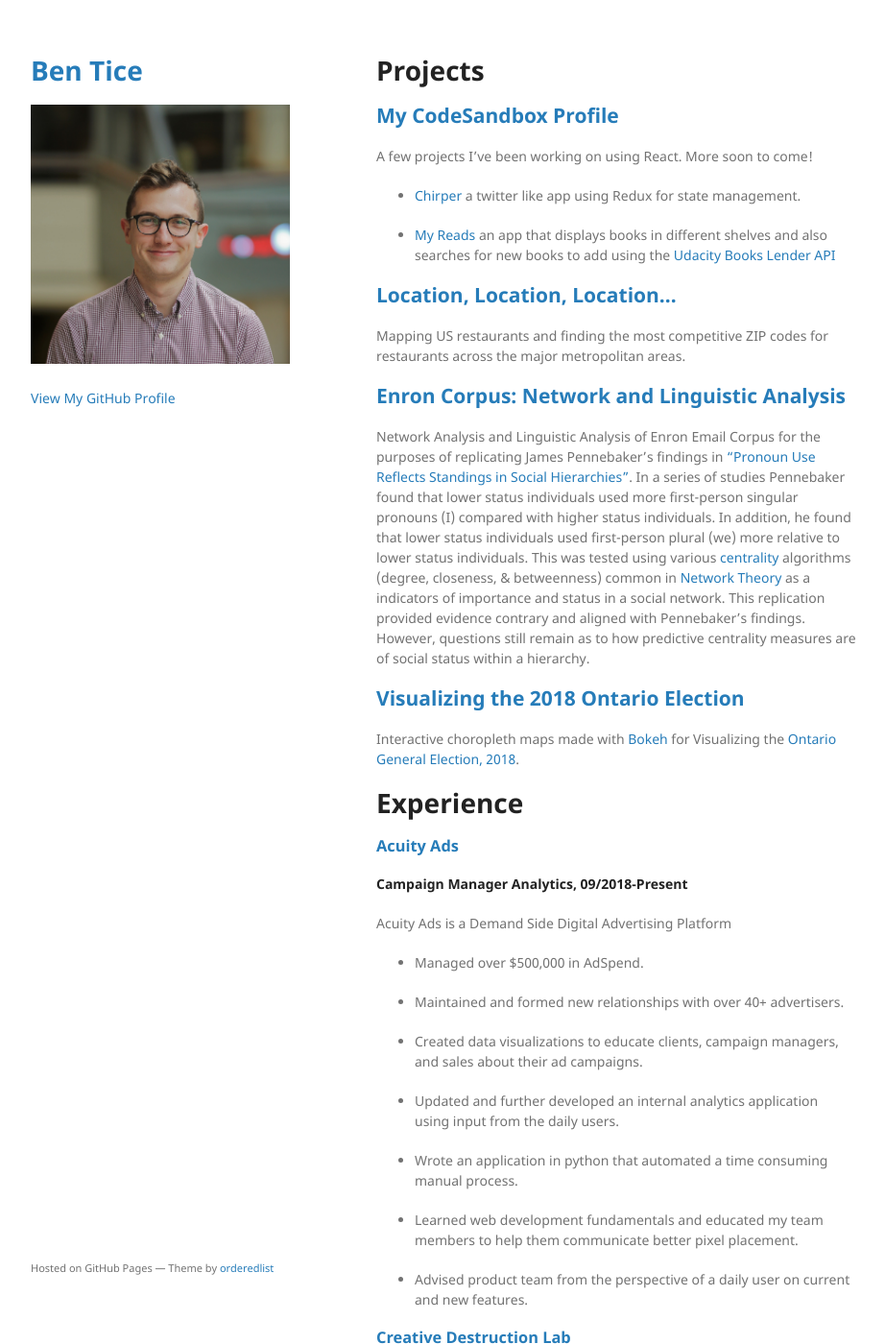
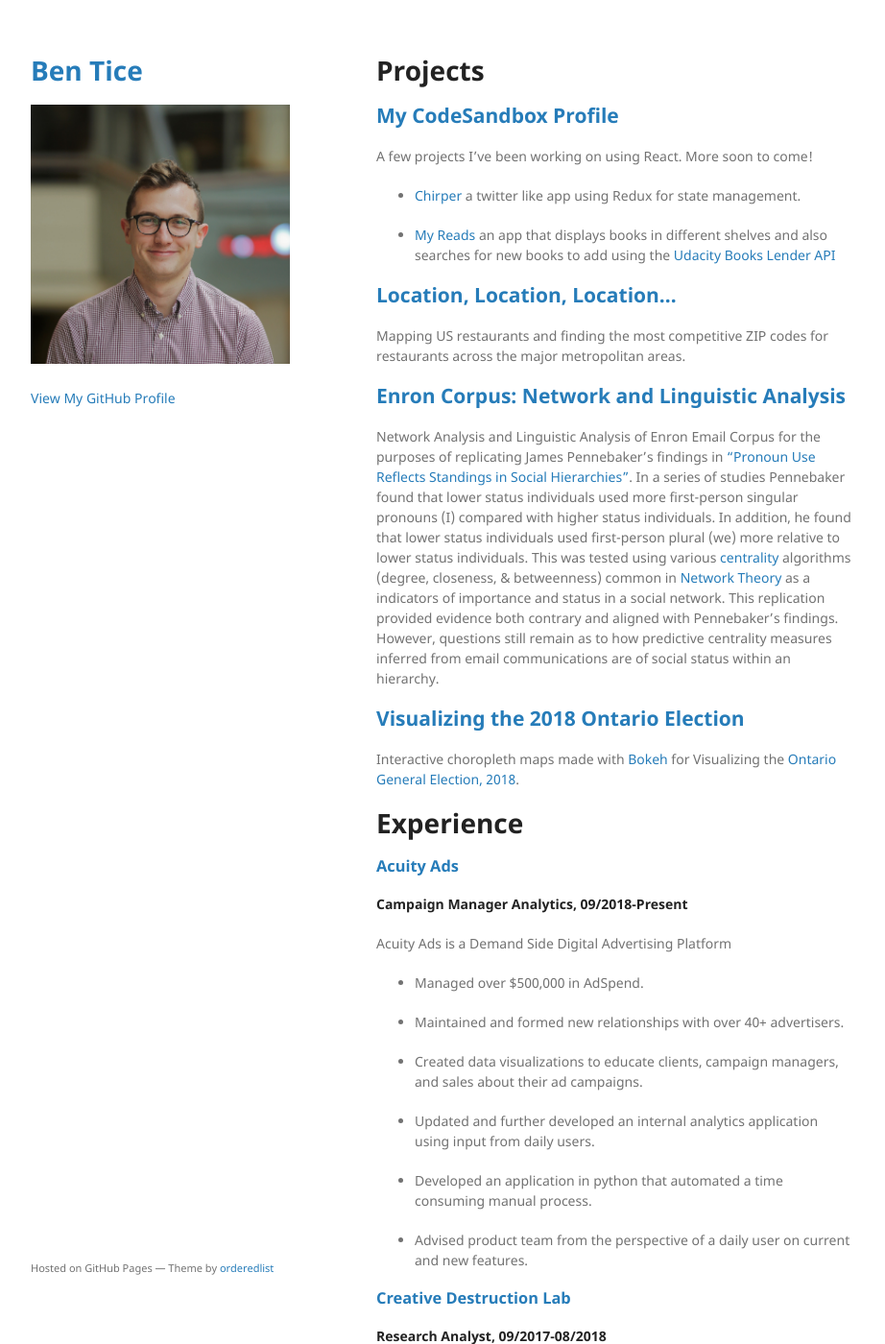
Before and after one commit to bentice/bentice.github.io, a Jekyll site: the page built from index.md, in a window 1280 px wide and 1400 px high. Shown: the whole window at 96% size, without its empty margins (178-1100 px from the left). Built offline with Jekyll 4.4.1, drawn with Linux system fonts in a browser that asks for light colours; the repository's description, which GitHub fills in, is left out; our own code applies the rules of GitHub Pages for plain Markdown files; some of the changed text lies outside the part shown.

```diff
--- a/index.md
+++ b/index.md
@@ -13,14 +13,13 @@ A few projects I've been working on using React. More soon to come!
 * [My Reads](https://v3jfp.codesandbox.io/) an app that displays books in different shelves and also searches for new books to add using the [Udacity Books Lender API](https://reactnd-books-api.udacity.com/)
 
 
-
 ## [Location, Location, Location...](http://rpubs.com/ben_tice/restzipcodes)
 
 Mapping US restaurants and finding the most competitive ZIP codes for restaurants across the major metropolitan areas.
 
 ## [Enron Corpus: Network and Linguistic Analysis](Enron_Article.md)
 
-Network Analysis and Linguistic Analysis of Enron Email Corpus for the purposes of replicating James Pennebaker's findings in ["Pronoun Use Reflects Standings in Social Hierarchies"](http://citeseerx.ist.psu.edu/viewdoc/download?doi=10.1.1.904.6689&rep=rep1&type=pdf). In a series of studies Pennebaker found that lower status individuals used more first-person singular pronouns (I) compared with higher status individuals. In addition, he found that lower status individuals used first-person plural (we) more relative to lower status individuals. This was tested using various [centrality](https://en.wikipedia.org/wiki/Centrality) algorithms (degree, closeness, & betweenness) common in [Network Theory](https://en.wikipedia.org/wiki/Network_theory)  as a indicators of importance and status in a social network. This replication provided evidence contrary and aligned with Pennebaker's findings. However, questions still remain as to how predictive centrality measures are of social status within a hierarchy.
+Network Analysis and Linguistic Analysis of Enron Email Corpus for the purposes of replicating James Pennebaker's findings in ["Pronoun Use Reflects Standings in Social Hierarchies"](http://citeseerx.ist.psu.edu/viewdoc/download?doi=10.1.1.904.6689&rep=rep1&type=pdf). In a series of studies Pennebaker found that lower status individuals used more first-person singular pronouns (I) compared with higher status individuals. In addition, he found that lower status individuals used first-person plural (we) more relative to lower status individuals. This was tested using various [centrality](https://en.wikipedia.org/wiki/Centrality) algorithms (degree, closeness, & betweenness) common in [Network Theory](https://en.wikipedia.org/wiki/Network_theory)  as a indicators of importance and status in a social network. This replication provided evidence both contrary and aligned with Pennebaker's findings. However, questions still remain as to how predictive centrality measures inferred from email communications are of social status within an hierarchy.
 
 ## [Visualizing the 2018 Ontario Election](Elections_Article.md)
 
@@ -40,11 +39,9 @@ Acuity Ads is a Demand Side Digital Advertising Platform
 
 * Created data visualizations to educate clients, campaign managers, and sales about their ad campaigns.
 
-* Updated and further developed an internal analytics application using input from the daily users.
+* Updated and further developed an internal analytics application using input from daily users.
 
-* Wrote an application in python that automated a time consuming manual process.
-
-* Learned web development fundamentals and educated my team members to help them communicate better pixel placement.
+* Developed an application in python that automated a time consuming manual process.
 
 * Advised product team from the perspective of a daily user on current and new features.
 
@@ -86,25 +83,28 @@ The CDL is a seed-stage startup accelerator program for science/technology ventu
 * Cleaned and prepped the data to be suitable for an academic presentation.
 
 # Education
+
 ## University of Toronto, St. George
 **Class of 2017**
 **Honours Bachelor of Science, Double Major Statistics and Psychology**
 
 Relevant Courses: Machine Learning and Data Mining, Data Analysis I/II, Statistical Programming, Statistical Computation, Linear Algebra, Calculus, Sampling Methods, Experiment Design.
 
-Udacity Courses: Intro to Relational Databases, SQL for Data Analysis, Deep Learning
+## Udacity
+[**React Nanodegree May 2019**](https://www.udacity.com/course/react-nanodegree--nd019)
+
 
 # Tools and Skills
 
 * Python and R programming for machine learning and data analysis
 
+* Javascript
+
+* React and Redux
+
 * SQL
 
-* HTML5, CSS, Javascript
-
-* Excel (data cleaning, data analysis, pivot tables, Dashboards)
-
-* Probability & Statistics, Hypothesis Testing, Data Visualization
+* Probability & Statistics, Hypothesis Testing
 
 # Links
 
```
